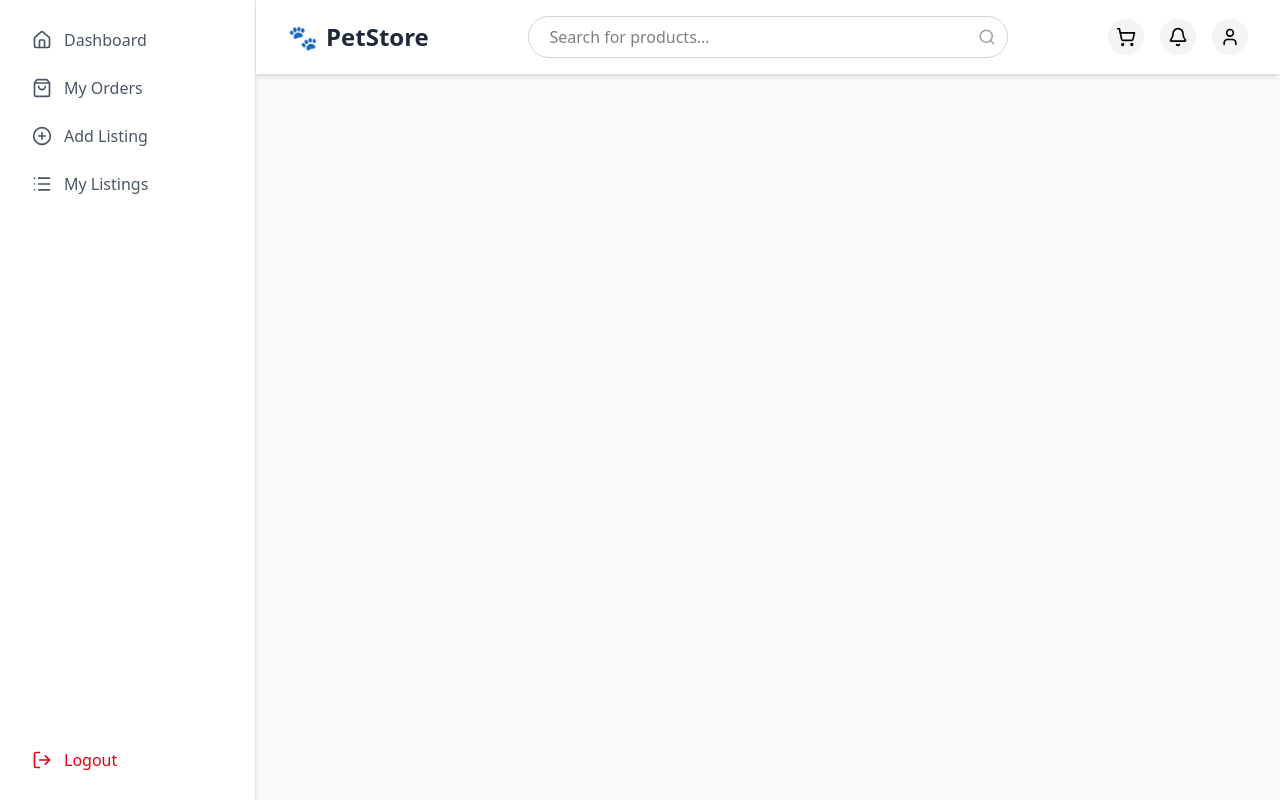
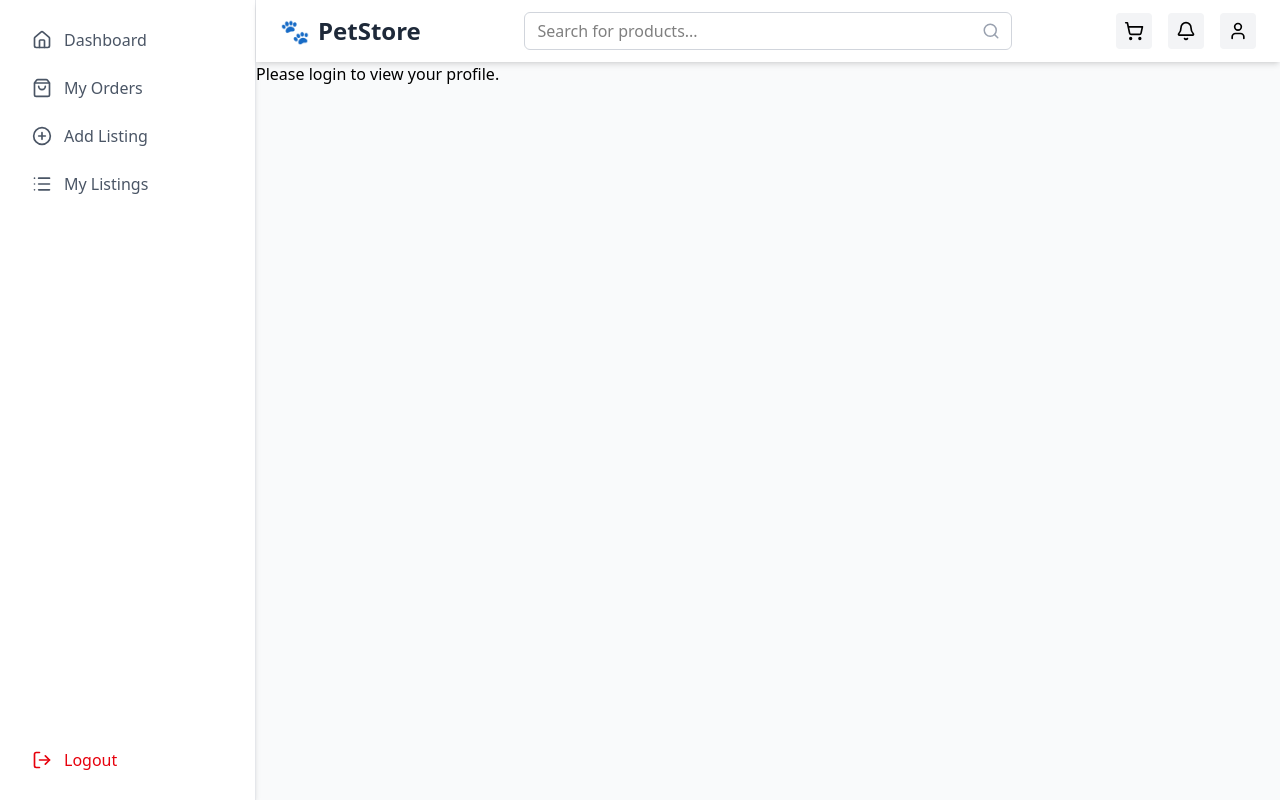
Before and after one commit to mabdullah525/pet-store, a React (Vite) app: page /profile in a window 1280 px wide. Built offline with nearby package versions, Linux system fonts and the light colour scheme; no server answers.

Commit message:
Add user info

```diff
--- a/src/App.jsx
+++ b/src/App.jsx
@@ -11,6 +11,8 @@ import Mylisting from './pages/Mylisting.jsx';
 // Components
 import Topbar from './components/Topbar.jsx';
 import Sidebar from './components/Sidebar.jsx';
+import Profile from './components/profile.jsx';
+
 
 const App = () => {
   return (
@@ -31,6 +33,7 @@ const App = () => {
             <Route path="/my-listings" element={<Mylisting />} />
             <Route path="/register" element={<Register />} />
             <Route path="/login" element={<Login />} />
+            <Route path="/profile" element={<Profile />} />
           </Routes>
         {/* </main> */}
       </div>
--- /dev/null
+++ b/src/components/Profile.jsx
@@ -0,0 +1,32 @@
+import React from "react";
+import { useFirebase } from "../context/Firebase";
+
+const Profile = () => {
+    const { user, logoutUser } = useFirebase();
+
+    if (!user) return <p>Please login to view your profile.</p>;
+
+    return (
+        <div className="profile-card p-4 bg-white rounded shadow-md w-80">
+            <h2 className="text-xl font-bold mb-2">My Profile</h2>
+            {user.photoURL && (
+                <img
+                    src={user.photoURL}
+                    alt="Profile"
+                    className="w-20 h-20 rounded-full mb-2"
+                />
+            )}
+            <p><strong>Name:</strong> {user.displayName || "N/A"}</p>
+            <p><strong>Email:</strong> {user.email}</p>
+            <p><strong>UID:</strong> {user.uid}</p>
+            <button
+                onClick={logoutUser}
+                className="mt-3 px-4 py-2 bg-red-500 text-white rounded hover:bg-red-600"
+            >
+                Logout
+            </button>
+        </div>
+    );
+};
+
+export default Profile;
--- a/src/components/Topbar.jsx
+++ b/src/components/Topbar.jsx
@@ -1,35 +1,49 @@
-import React from "react";
+import React, { useState } from "react";
 import { Search, ShoppingCart, Bell, User } from "lucide-react";
+import Profile from "./profile.jsx";
+
 
 const Topbar = () => {
+  const [showProfile, setShowProfile] = useState(false);
+
   return (
     <header className="topbar">
       {/* Logo */}
-      <div className="logo text-2xl font-bold text-gray-800 flex items-center gap-2">
+      <div className="logo">
         🐾 <span>PetStore</span>
       </div>
 
       {/* Search Bar */}
-      <div className="search-bar relative w-1/2">
+      <div className="search-bar">
         <input
           type="text"
           placeholder="Search for products..."
           className="search-input"
         />
-        <Search className="absolute right-3 top-1/2 -translate-y-1/2 text-gray-400" size={18} />
+        <Search size={18} />
       </div>
 
       {/* Icons */}
-      <div className="icons flex items-center gap-4">
+      <div className="icons">
         <button className="icon-btn">
           <ShoppingCart size={20} />
         </button>
         <button className="icon-btn">
           <Bell size={20} />
         </button>
-        <button className="icon-btn">
+        <button
+          className="icon-btn"
+          onClick={() => setShowProfile(!showProfile)}
+        >
           <User size={20} />
         </button>
+
+        {/* Profile Modal */}
+        {showProfile && (
+          <div className="profile-modal">
+            <Profile />
+          </div>
+        )}
       </div>
     </header>
   );
--- a/src/components/profilr.jsx
+++ /dev/null
@@ -1,9 +0,0 @@
-import React from 'react'
-
-const profilr = () => {
-  return (
-    <div>profilr</div>
-  )
-}
-
-export default profilr
--- a/src/index.css
+++ b/src/index.css
@@ -123,3 +123,38 @@
 .form-button {
   @apply w-full bg-indigo-600 text-white py-3 rounded-lg hover:bg-indigo-700 transition;
 }
+/* Topbar */
+.topbar {
+  @apply flex items-center justify-between px-6 py-3 bg-white shadow-md relative;
+}
+
+.logo {
+  @apply text-2xl font-bold text-gray-800 flex items-center gap-2;
+}
+
+/* Search Bar */
+.search-bar {
+  @apply relative w-1/2;
+}
+
+.search-bar input.search-input {
+  @apply w-full border border-gray-300 rounded-md px-3 py-1.5 focus:outline-none focus:ring-2 focus:ring-blue-400;
+}
+
+.search-bar svg {
+  @apply absolute right-3 top-1/2 -translate-y-1/2 text-gray-400;
+}
+
+/* Icons */
+.icons {
+  @apply flex items-center gap-4 relative;
+}
+
+.icon-btn {
+  @apply p-2 rounded hover:bg-gray-100;
+}
+
+/* Profile Modal wrapper */
+.profile-modal {
+  @apply absolute top-12 right-0 z-50;
+}
```
